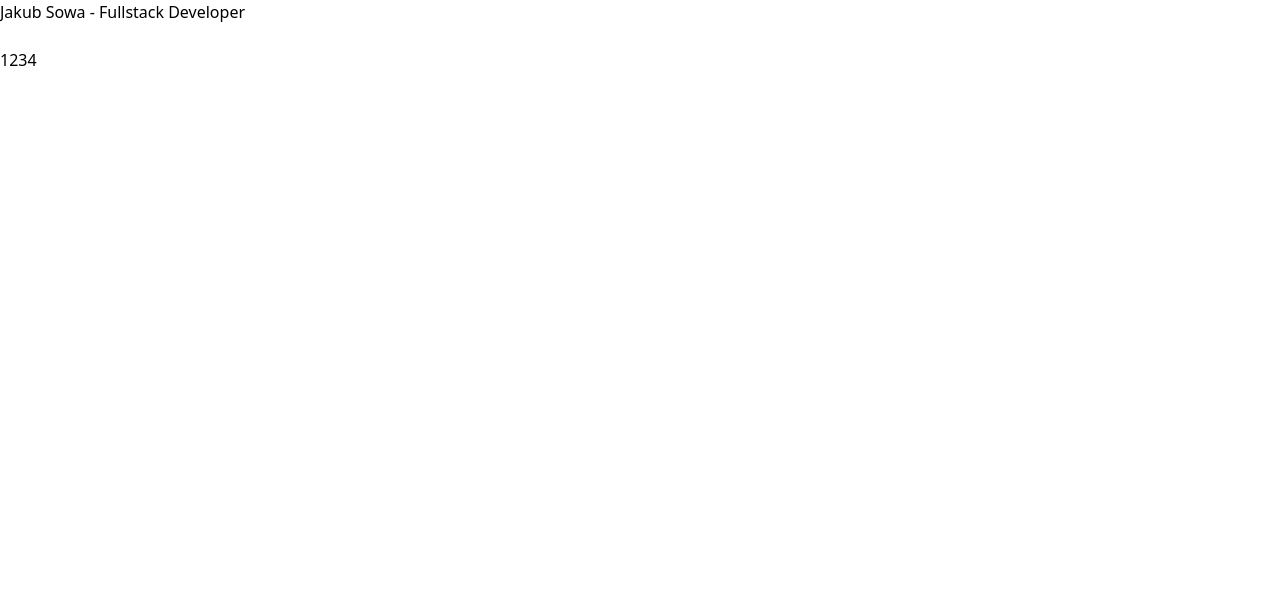
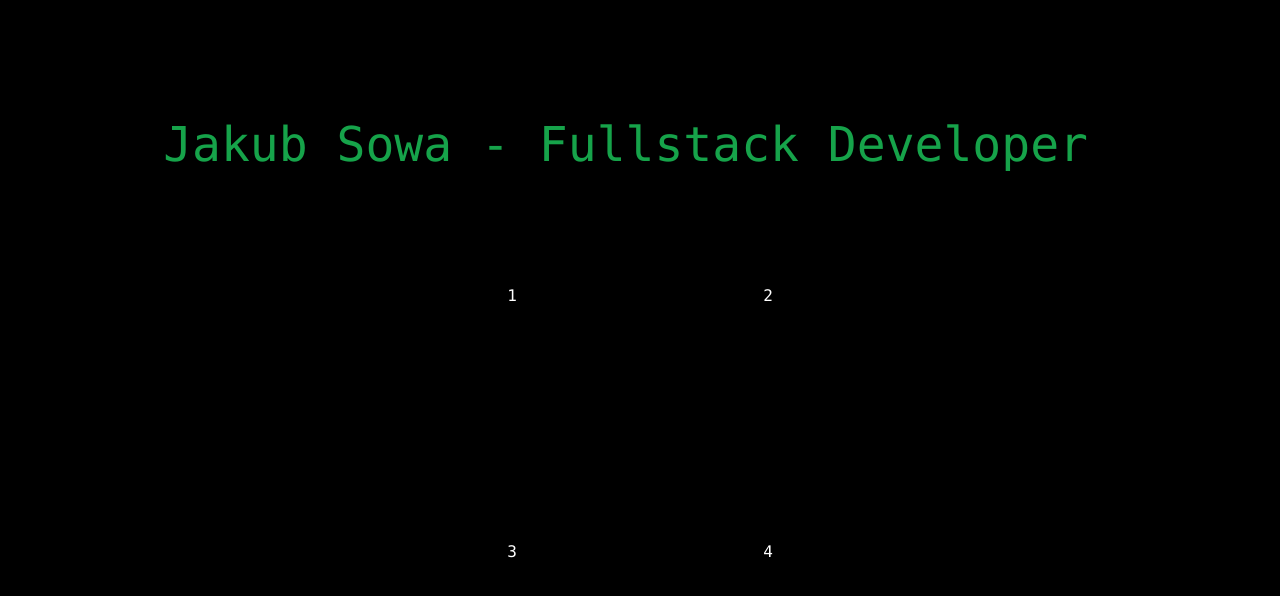
Before and after one commit to Wayhowen/portfolio, a React app: page / in a window 1280 px wide. Shown: the top 596 px of the page. Built offline with nearby package versions, Linux system fonts and the light colour scheme; the HTML template or start-up script is replaced by a standard one.

Commit message:
some progress on styling and placement of items

```diff
--- /dev/null
+++ b/postcss.config.js
@@ -0,0 +1,6 @@
+module.exports = {
+  plugins: {
+    tailwindcss: {},
+    autoprefixer: {},
+  },
+}
--- a/src/App.tsx
+++ b/src/App.tsx
@@ -5,16 +5,21 @@ import "./index.css"
 
 function App() {
   return (
-    <div className="bg-black text-white">
-      <div className="flex flex-col border-2 w-full h-screen m-3">
-        <header className="h-1/2 mx-auto">
-          <ConsoleText mainText="Jakub Sowa - Fullstack Developer"/>
+    <div className="bg-black text-white flex justify-center items-center h-screen">
+
+      <div className="flex-col">
+        <header className="flex-row">
+            <ConsoleText mainText="Jakub Sowa - Fullstack Developer"/>
         </header>
-        <main className="w-1/2 h-1/2 mx-auto">
-          <HeaderButton mainText={"1"}/>
-          <HeaderButton mainText={"2"}/>
-          <HeaderButton mainText={"3"}/>
-          <HeaderButton mainText={"4"}/>
+        <main>
+          <div className="flex flex-row justify-center flex-wrap">
+            <HeaderButton mainText={"1"}/>
+            <HeaderButton mainText={"2"}/>
+          </div>
+          <div className="flex flex-row justify-center flex-wrap">
+            <HeaderButton mainText={"3"}/>
+            <HeaderButton mainText={"4"}/>
+          </div>
         </main>
       </div>
     </div>
--- a/src/components/ConsoleText/ConsoleText.tsx
+++ b/src/components/ConsoleText/ConsoleText.tsx
@@ -41,11 +41,15 @@ export default class ConsoleText extends React.Component<Props, State> {
     }, 100)
   }
 
+  underscore = () => {
+    return this.state.underscoreVisible ? "_" : "\u00A0";
+  }
+
   render() {
     return (
-      <div className={"text-green-600 flex flex-row text-5xl"}>
-        <div>{this.state.textToDisplay}</div>
-        <div style={{visibility: this.state.underscoreVisible ? 'visible' : 'hidden'}}>_</div>
+      <div className={"text-green-600 flex flex-row text-5xl text-center"}>
+        <div>{this.state.textToDisplay.concat(this.underscore())}</div>
+        {/*<div>{this.props.mainText}</div>*/}
       </div>
     );
   }
--- a/src/components/HeaderButton/HeaderButton.tsx
+++ b/src/components/HeaderButton/HeaderButton.tsx
@@ -8,7 +8,7 @@ export default class HeaderButton extends React.Component<Props> {
   render() {
     return (
       <>
-        <button className="w-1/2 h-1/2">{this.props.mainText}</button>
+        <button className="w-64 h-64">{this.props.mainText}</button>
       </>
     );
   }
--- /dev/null
+++ b/tailwind.config.js
@@ -0,0 +1,15 @@
+/** @type {import('tailwindcss').Config} */
+module.exports = {
+  content: [
+    "./index.html",
+    "./src/**/*.{js,ts,jsx,tsx}",
+  ],
+  theme: {
+    extend: {},
+    fontFamily: {
+      sans: ['Source Code Pro', 'Menlo', 'Monaco', 'Consolas', 'Courier New', 'monospace'],
+      heading: ['Montserrat', 'sans-serif']
+    }
+  },
+  plugins: [],
+}
```
